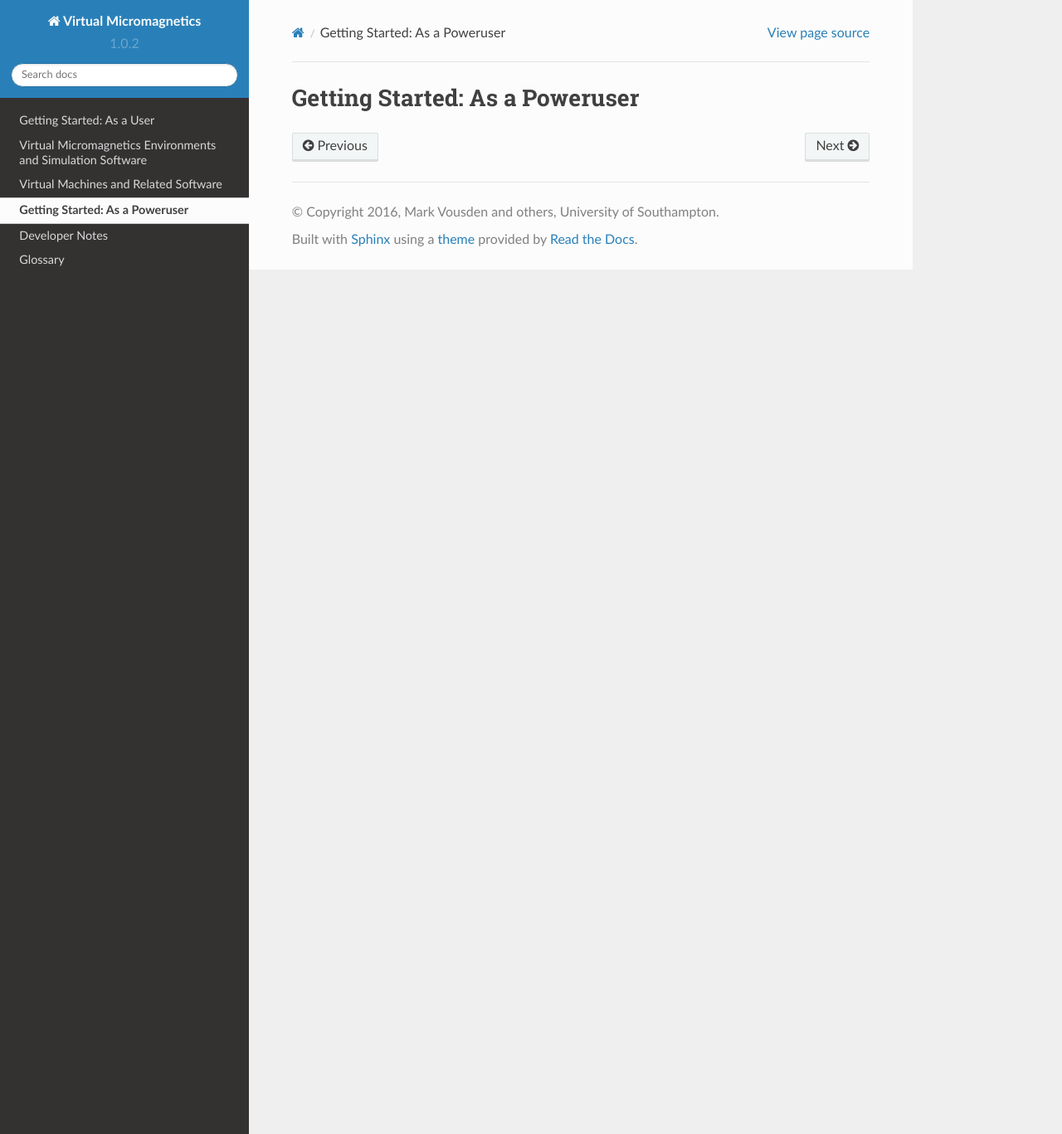
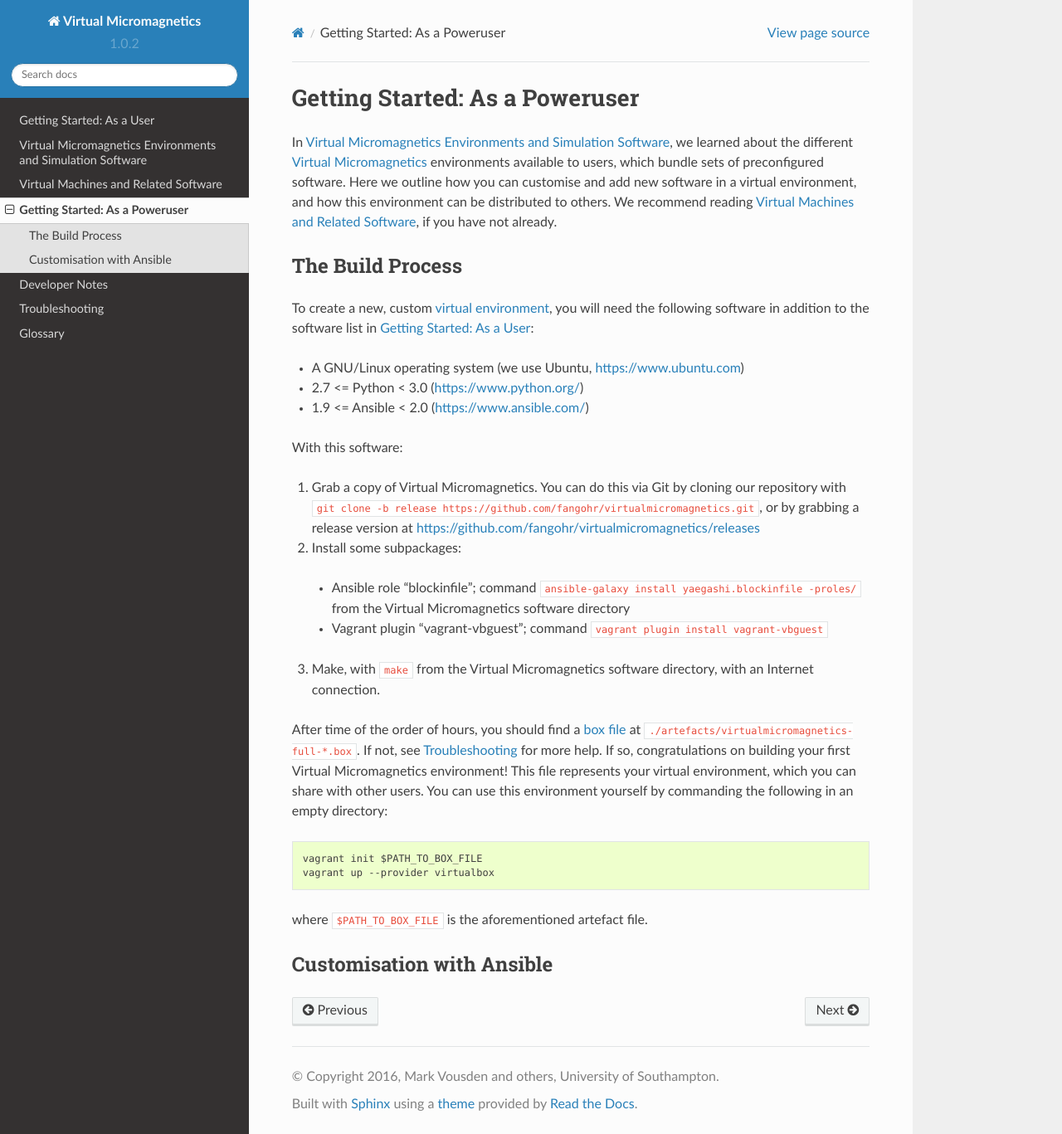
Before and after one commit to computationalmodelling/virtualmicromagnetics, a Sphinx documentation site: the page built from docs/getting-started-poweruser.rst, in a window 1280 px wide and 1367 px high. Shown: the whole window at 83% size. Built offline with Sphinx 7.4.7 and the Read the Docs theme 2.0.0, drawn with Linux system fonts in a browser that asks for light colours.

Commit message:
DOC-026: First draft of getting-started-poweruser, and added a troubleshooting section.

```diff
--- a/docs/getting-started-poweruser.rst
+++ b/docs/getting-started-poweruser.rst
@@ -2,3 +2,53 @@
 
 Getting Started: As a Poweruser
 ===============================
+
+In :ref:`environments`, we learned about the different :term:`Virtual
+Micromagnetics` environments available to users, which bundle sets of
+preconfigured software. Here we outline how you can customise and add new
+software in a virtual environment, and how this environment can be distributed
+to others. We recommend reading :ref:`software`, if you have not already.
+
+The Build Process
+-----------------
+
+To create a new, custom :term:`virtual environment`, you will need the
+following software in addition to the software list in
+:ref:`getting-started-user`:
+
+- A GNU/Linux operating system (we use Ubuntu, https://www.ubuntu.com)
+- 2.7 <= Python < 3.0 (https://www.python.org/)
+- 1.9 <= Ansible < 2.0 (https://www.ansible.com/)
+
+With this software:
+
+1. Grab a copy of Virtual Micromagnetics. You can do this via Git by cloning
+   our repository with ``git clone -b release
+   https://github.com/fangohr/virtualmicromagnetics.git``, or by grabbing a
+   release version at https://github.com/fangohr/virtualmicromagnetics/releases
+
+2. Install some subpackages:
+ - Ansible role "blockinfile"; command ``ansible-galaxy install
+   yaegashi.blockinfile -proles/`` from the Virtual Micromagnetics software
+   directory
+
+ - Vagrant plugin "vagrant-vbguest"; command ``vagrant plugin install
+   vagrant-vbguest``
+
+3. Make, with ``make`` from the Virtual Micromagnetics software directory, with
+   an Internet connection.
+
+After time of the order of hours, you should find a :term:`box file` at
+``./artefacts/virtualmicromagnetics-full-*.box``. If not, see
+:ref:`troubleshooting` for more help. If so, congratulations on building your
+first Virtual Micromagnetics environment! This file represents your virtual
+environment, which you can share with other users. You can use this environment
+yourself by commanding the following in an empty directory::
+
+ vagrant init $PATH_TO_BOX_FILE
+ vagrant up --provider virtualbox
+
+where ``$PATH_TO_BOX_FILE`` is the aforementioned artefact file.
+
+Customisation with Ansible
+--------------------------
--- a/docs/index.rst
+++ b/docs/index.rst
@@ -34,5 +34,5 @@
    virtual-machine-software
    getting-started-poweruser
    developer-notes
-
+   troubleshooting
    glossary
```
Also changed, not shown: docs/troubleshooting.rst (added, +10 -0 lines).
